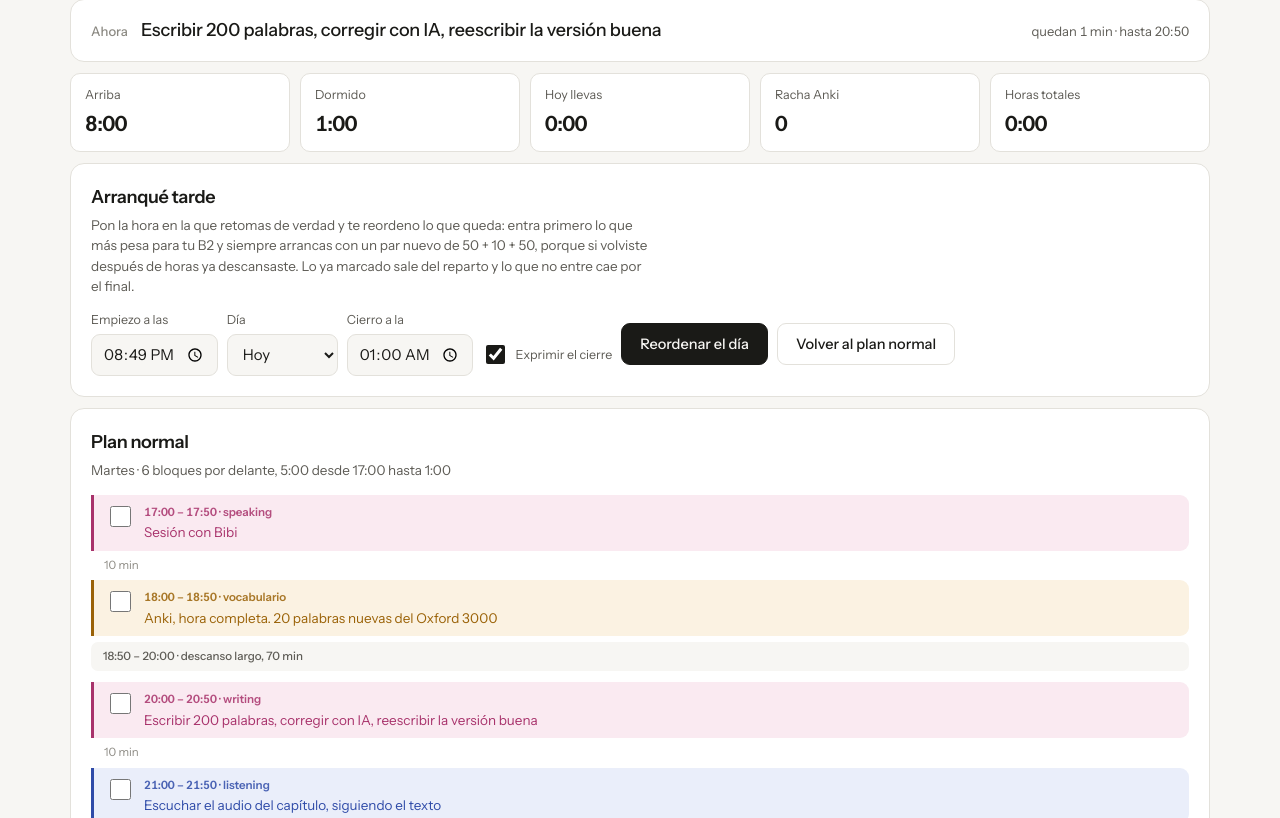
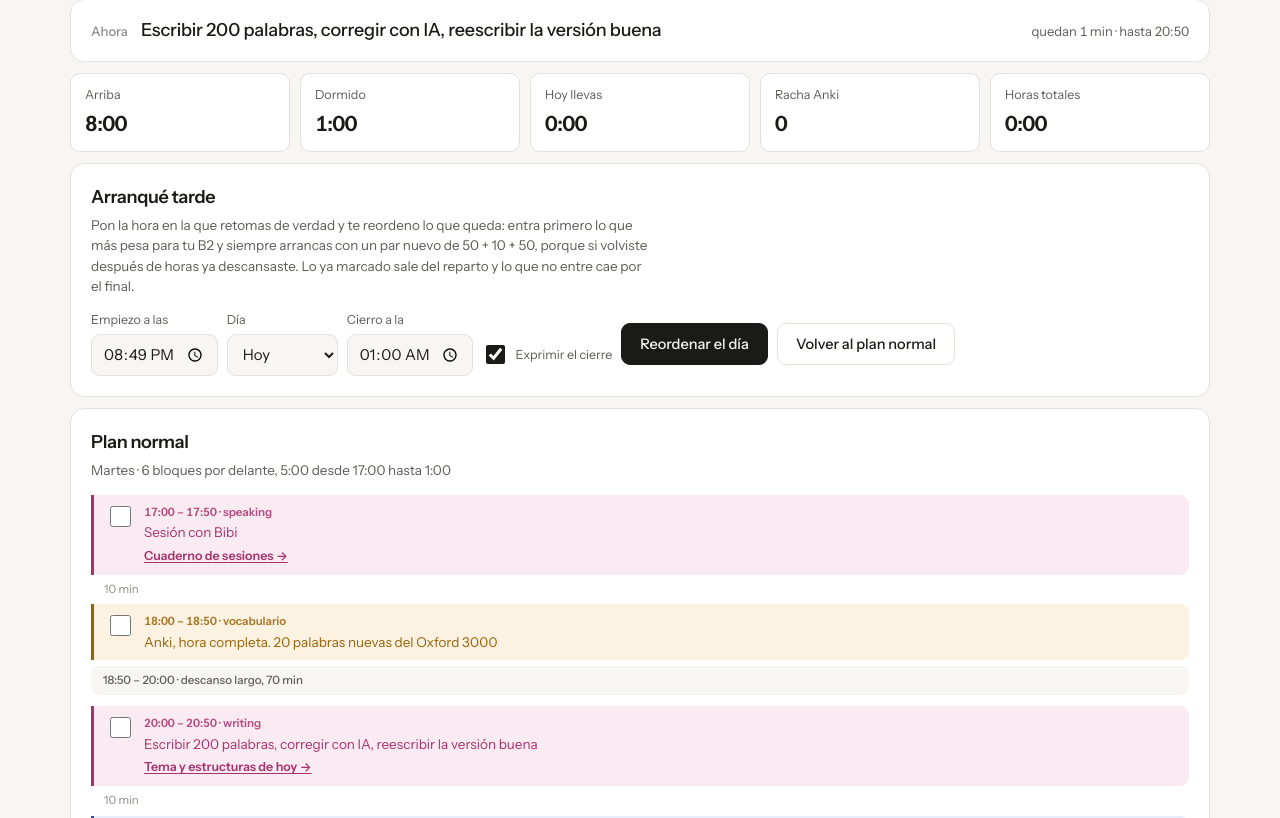
Before and after one commit to isjunrod/my-calendar, a plain HTML site: page index.html in a window 1280 px wide. Shown: the part 134-952 px from the top of the page. Drawn offline with Linux system fonts and the light colour scheme.

Commit message:
feat(bloques): enlazar writing, shadowing y la sesión con Bibi al cuaderno de sesiones

```diff
--- a/index.html
+++ b/index.html
@@ -96,6 +96,7 @@ button:focus-visible,input:focus-visible,select:focus-visible{outline:2px solid
 .blk-main{flex:1;min-width:0}
 .blk-head{font-size:11.5px;font-weight:600;font-variant-numeric:tabular-nums;margin:0 0 2px;opacity:.85}
 .blk-body{font-size:13.5px;margin:0;line-height:1.38}
+.blk-link{display:inline-block;margin-top:4px;font-size:12.5px;font-weight:600;color:inherit;text-decoration:underline;text-underline-offset:2px}
 .b-input{border-color:var(--input);background:var(--input-bg);color:var(--input)}
 .b-output{border-color:var(--output);background:var(--output-bg);color:var(--output)}
 .b-lengua{border-color:var(--lengua);background:var(--lengua-bg);color:var(--lengua)}
@@ -457,6 +458,14 @@ function pintarPlan(dia, inicio, tope, titulo){
   var hechosHoy = estado.hechos[claveHoy()] || {};
   var r = armar(dia, inicio, tope, hechosHoy, comprimir);
   vistaActual = {dia:dia, plan:r.plan};
+  // Material del cuaderno de sesiones con Bibi: los bloques de writing y shadowing practican los errores reales
+  var CUADERNO = "https://cuaderno-junior.vercel.app/";
+  function material(b){
+    if(/^write/.test(b.id)) return '<a class="blk-link" href="'+CUADERNO+'#practica" target="_blank" rel="noopener">Tema y estructuras de hoy →</a>';
+    if(/^shadow/.test(b.id)) return '<a class="blk-link" href="'+CUADERNO+'#practica" target="_blank" rel="noopener">Tus frases corregidas para shadowing →</a>';
+    if(/bibi/i.test(b.nombre || "")) return '<a class="blk-link" href="'+CUADERNO+'" target="_blank" rel="noopener">Cuaderno de sesiones →</a>';
+    return "";
+  }
   var cont = document.getElementById("hoyBlocks");
   var html = "", total = 0, bloques = 0, recortes = 0;
 
@@ -467,7 +476,7 @@ function pintarPlan(dia, inicio, tope, titulo){
       html += '<div class="blk b-'+b.hilo+' done" data-id="'+b.id+'">'+
         '<input type="checkbox" class="chk" checked aria-label="marcar como no hecho">'+
         '<div class="blk-main"><p class="blk-head">'+b.skill+'</p>'+
-        '<p class="blk-body">'+b.txt+'</p></div></div>';
+        '<p class="blk-body">'+b.txt+'</p>'+material(b)+'</div></div>';
     });
     html += '<p class="sep">Lo que queda · desde '+reloj(inicio)+'</p>';
   }
@@ -497,7 +506,7 @@ function pintarPlan(dia, inicio, tope, titulo){
       '<input type="checkbox" class="chk" aria-label="marcar como hecho">'+
       '<div class="blk-main">'+
         '<p class="blk-head">'+reloj(it.ini)+" – "+reloj(it.fin)+" · "+it.b.skill+'</p>'+
-        '<p class="blk-body">'+it.b.txt+'</p>'+
+        '<p class="blk-body">'+it.b.txt+'</p>'+material(it.b)+
       '</div></div>';
   });
 
```
